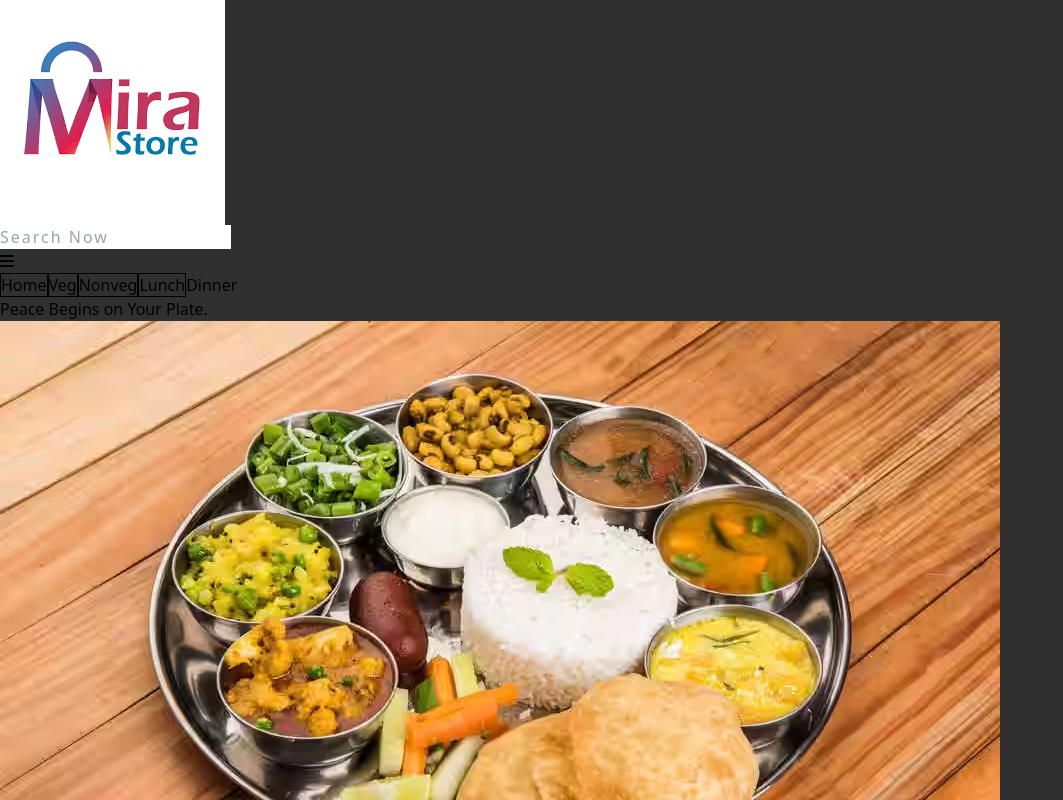
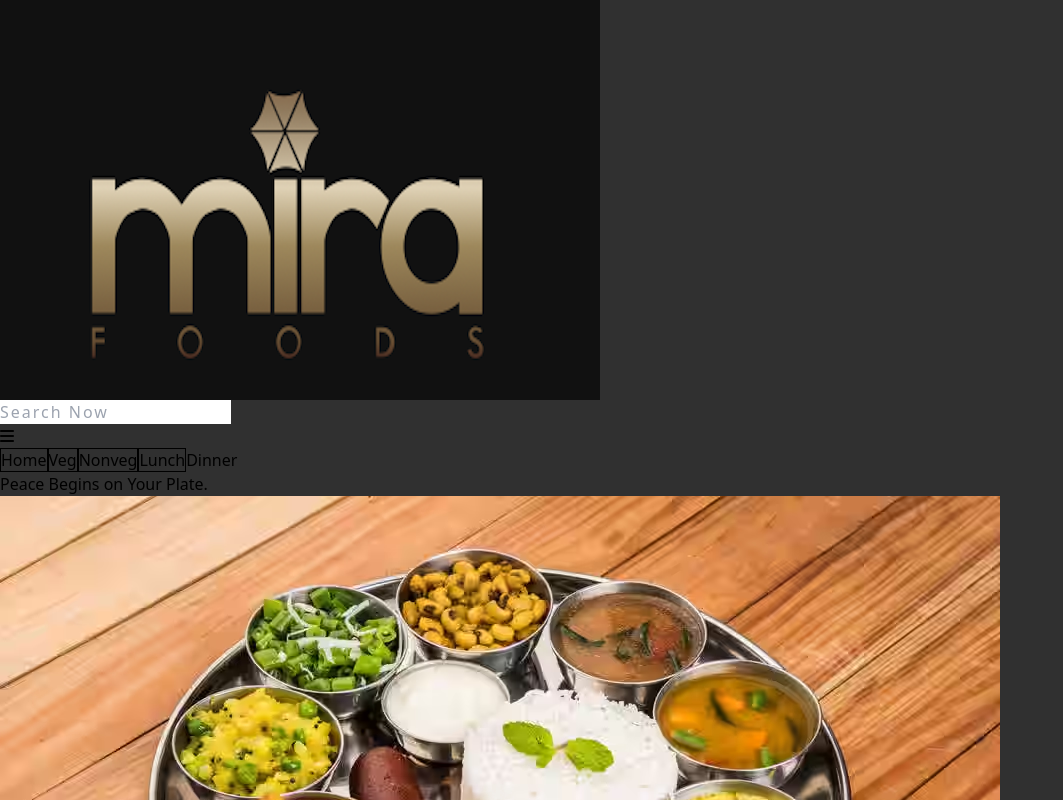
Before and after one commit to Ajay-Bankar/miraStore, a React (Vite) app: page /veg in a window 1280 px wide. Shown: the top 800 px of the page, without its empty margins (0-1063 px from the left). Built offline with nearby package versions, Linux system fonts and the light colour scheme.

Commit message:
change logo

```diff
--- a/src/components/Footer.jsx
+++ b/src/components/Footer.jsx
@@ -12,9 +12,9 @@ const Footer = () => {
                     <div className="w-64 flex-shrink-0 md:mx-0 mx-auto text-center md:text-left">
                         <a className="flex title-font font-medium items-center md:justify-start justify-center text-gray-900">
                             <div className='flex justify-center'>
-                                <img className='sm:w-[80px] w-[100px] rounded-full sm:p-3 p-3 bg-red-800 border-2' src="/images/logo.png" alt="" />
+                                <img className='sm:w-[80px] w-[100px] h-[100px] rounded-full sm:p-3 p-3 bg-red-800 border-2' src="/images/logo3.png" alt="" />
                             </div>
-                            <span className="ml-3 text-xl">MiraStore</span>
+                            <span className="ml-3 text-xl">MiraFoods</span>
                         </a>
                         <p className="mt-2 text-sm text-gray-200">It's time to new something</p>
                     </div>
--- a/src/components/Navbar.jsx
+++ b/src/components/Navbar.jsx
@@ -17,7 +17,7 @@ const Navbar = () => {
         <div className=' w-full'>
             <nav className='flex flex-col lg:flex-row md:flex-row justify-between sm:px-5 sm:mt-5 mt-3 '>
                 <div className='flex justify-center'>
-                    <img className='sm:w-[130px] w-[100px] rounded-full sm:p-5 p-3 bg-red-800 border-2' src="/images/logo.png" alt="" />
+                    <img className='sm:w-[130px] w-[100px] h-[100px] rounded-full sm:p-5 p-3 bg-red-800 border-2' src="images/logo3.png" alt="" />
                 </div>
                 {/* <CurrtDateTime/> */}
 
```
Also changed, not shown: public/images/logo3.png (added).
